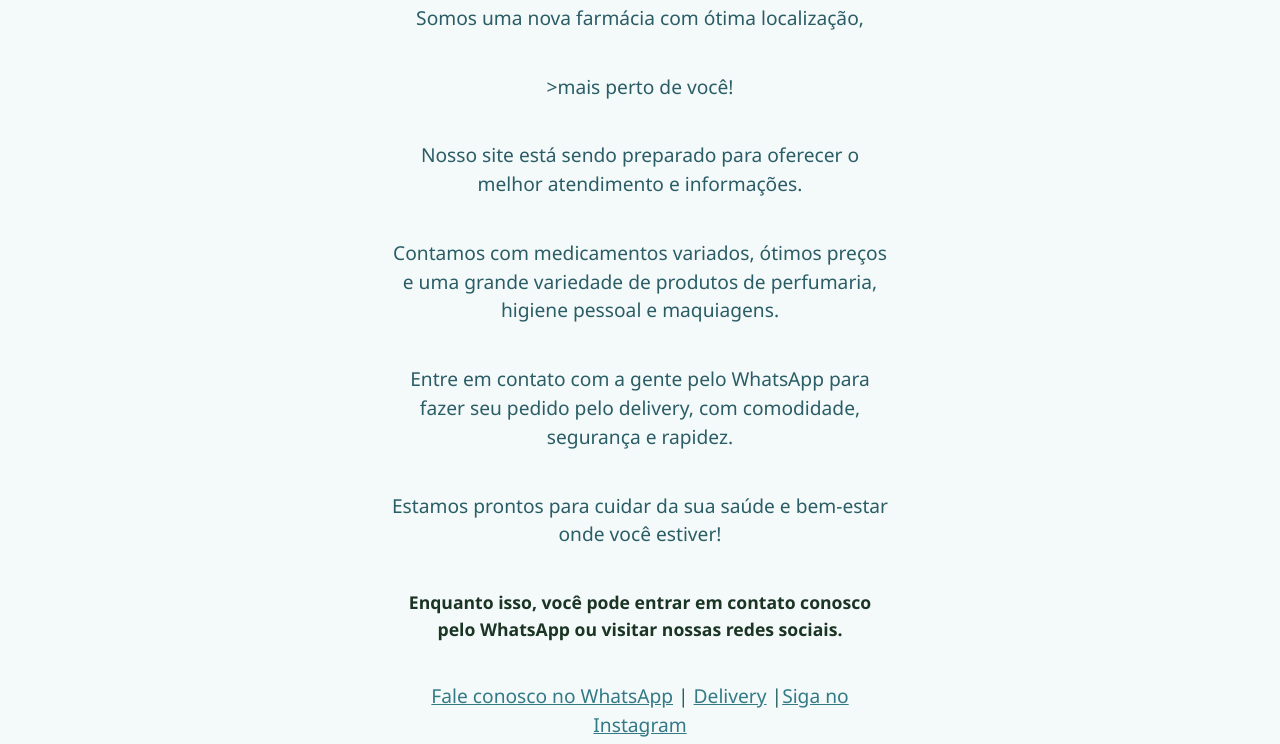
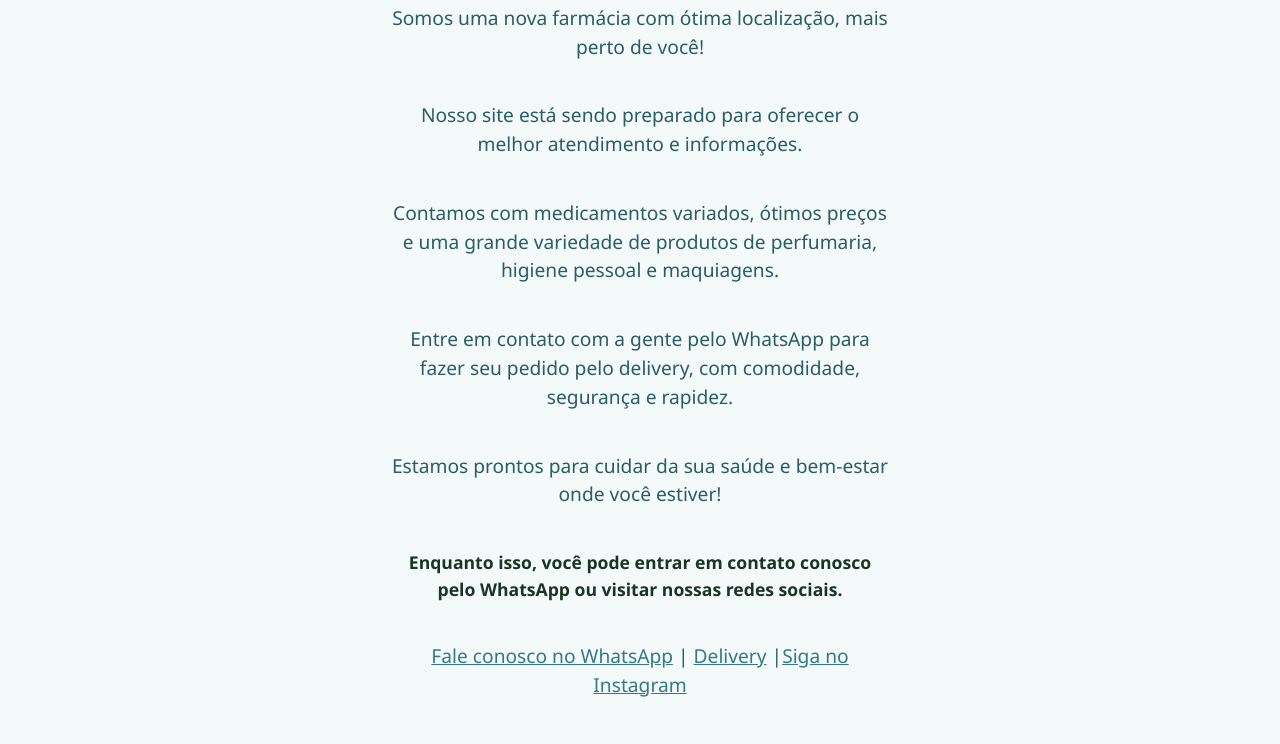
Before and after one commit to ctakamiya/farmaefarmamogi, a plain HTML site: page index.html in a window 1280 px wide. Shown: the part 356-1100 px from the top of the page. Drawn offline with Linux system fonts and the light colour scheme.

Commit message:
Correção do html

```diff
--- a/index.html
+++ b/index.html
@@ -81,8 +81,7 @@
   <main>
     <h1>Mogi das Cruzes</h1>
     <h2>Estamos em Construção</h2>
-    <p>Somos uma nova farmácia com ótima localização, </p>
-    <p>>mais perto de você! </p>
+    <p>Somos uma nova farmácia com ótima localização, mais perto de você! </p>
     <p>Nosso site está sendo preparado para oferecer o melhor atendimento e informações.</p>
     <p>Contamos com medicamentos variados, ótimos preços e uma grande variedade de produtos de perfumaria, higiene pessoal e maquiagens.</p>
    <p>Entre em contato com a gente pelo WhatsApp para fazer seu pedido pelo delivery, com comodidade, segurança e rapidez. </p>
```
